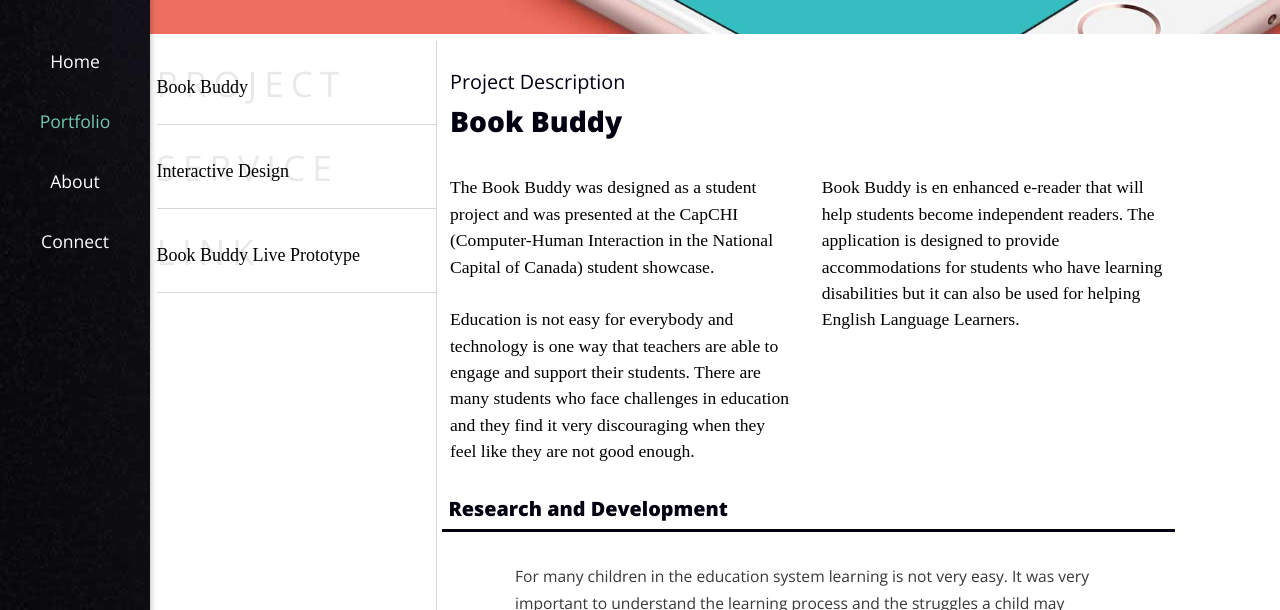
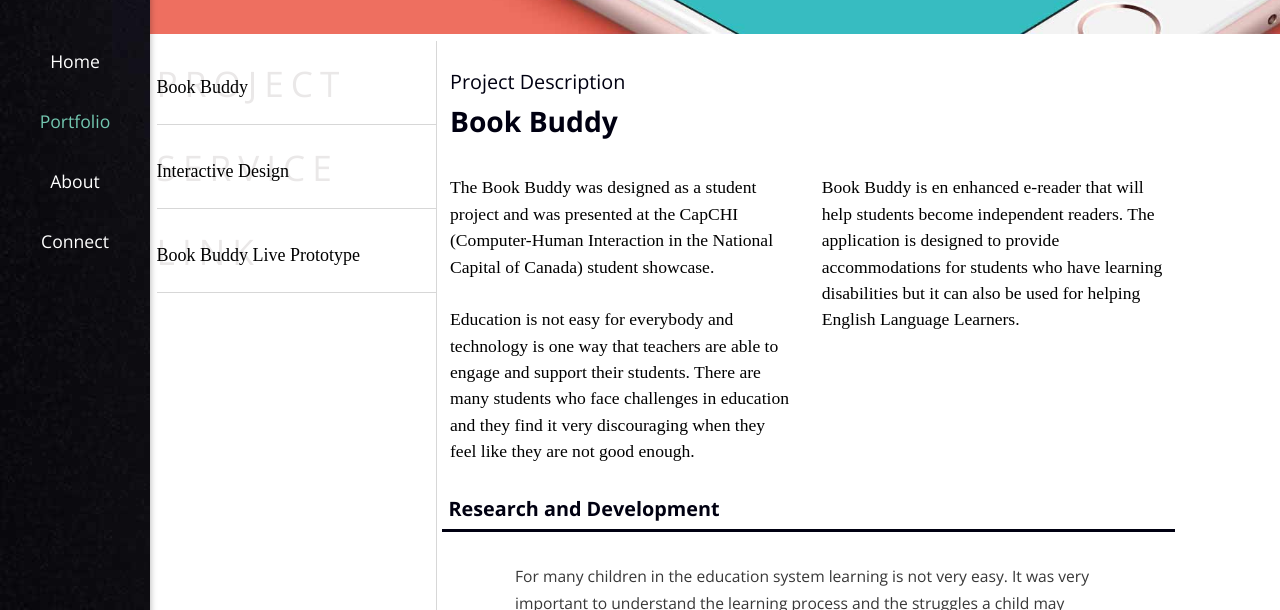
Before and after one commit to natalie-macpherson/portfolio, a Jekyll site: the page built from work/bookbuddy.html, in a window 1280 px wide and 1400 px high, scrolled down 216 px. Shown: the part 150-760 px from the top of the window. Built offline with Jekyll 4.4.1, drawn with Linux system fonts in a browser that asks for light colours; some web fonts are replaced.

Commit message:
getting rid of font weight 800 for open sans

```diff
--- a/_includes/css/project-tp.css
+++ b/_includes/css/project-tp.css
@@ -157,12 +157,11 @@
 	color: #000011;
 	font-weight: 300;
 	padding-top: 15px;
-
 }
 
 .project-title{
 		font-family: 'Open Sans', sans-serif;
-		font-weight: 800;
+		font-weight: 700;
 		color: #000011;
 		top: -100px
 }
--- a/_layouts/default.html
+++ b/_layouts/default.html
@@ -40,7 +40,7 @@
     <link rel="apple-touch-icon" sizes="180x180" href="{{site.baseurl}}/img/apple-touch-icon-180x180.png">
 <!--css and type-->
     <link href="{{site.baseurl}}/css/master.css" rel="stylesheet">
-    <link href='https://fonts.googleapis.com/css?family=Open+Sans:400,300,800|Gentium+Book+Basic' rel='stylesheet' type='text/css'>
+    <link href='https://fonts.googleapis.com/css?family=Open+Sans:400,300,700|Gentium+Book+Basic' rel='stylesheet' type='text/css'>
 </head>
 
 <!--++++++++++++++++++++++++
```
